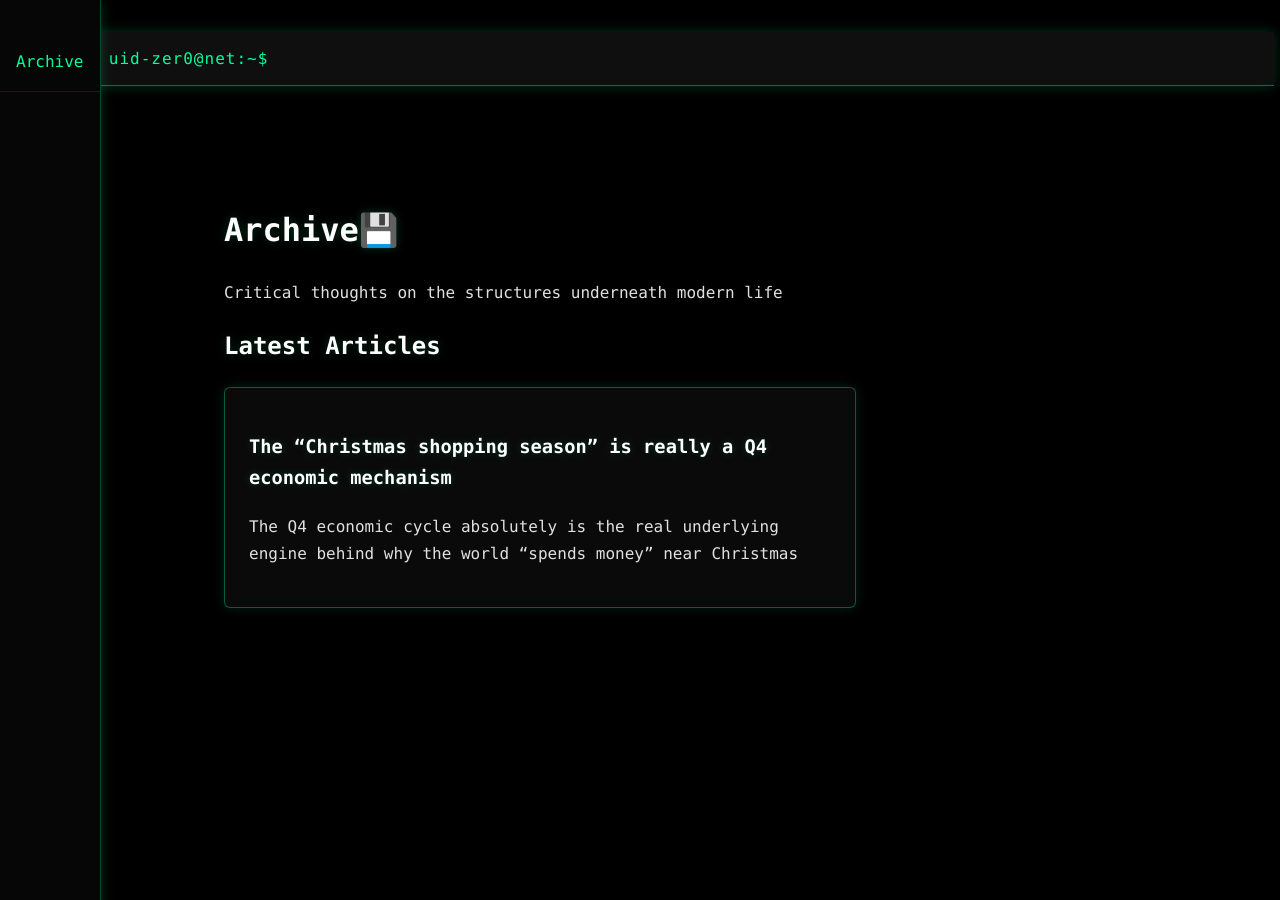
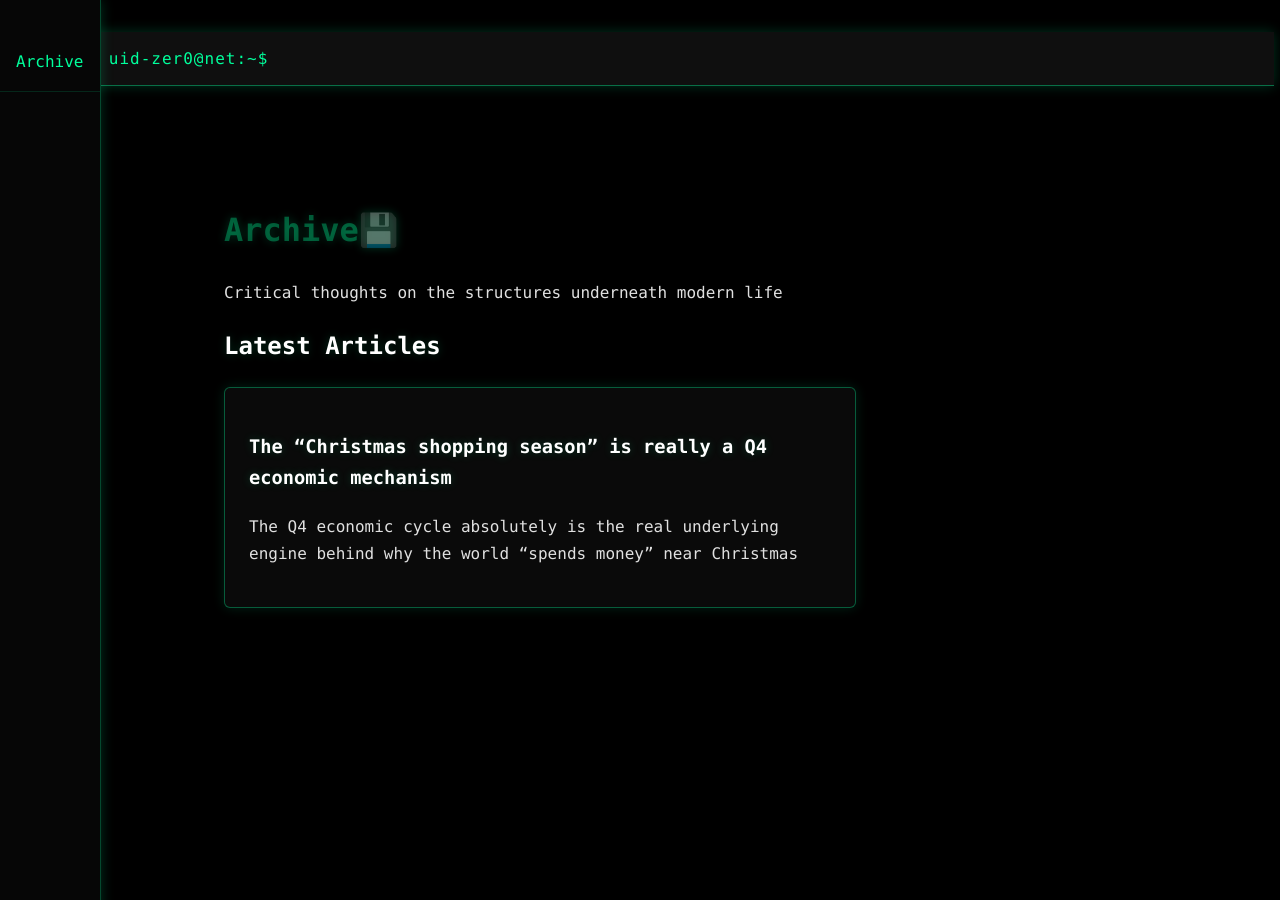
Before and after one commit to UID-ZER0/uid-zer0.github.io, a Jekyll site: the page built from index.md, in a window 1280 px wide. Built offline with Jekyll 4.4.1, drawn with Linux system fonts in a browser that asks for light colours.

Commit message:
Update style.css

```diff
--- a/assets/css/style.css
+++ b/assets/css/style.css
@@ -13,7 +13,11 @@ a {
 a:hover {
   text-shadow: 0 0 8px #00ff9c;
 }
-h1, h2, h3, h4 {
+h1 {
+  color: #00ff9c55;
+  text-shadow: 0 0 10px #00ff9c33;
+}
+h2, h3, h4 {
   color: #ffffff;
   text-shadow: 0 0 10px #00ff9c33;
 }
```
